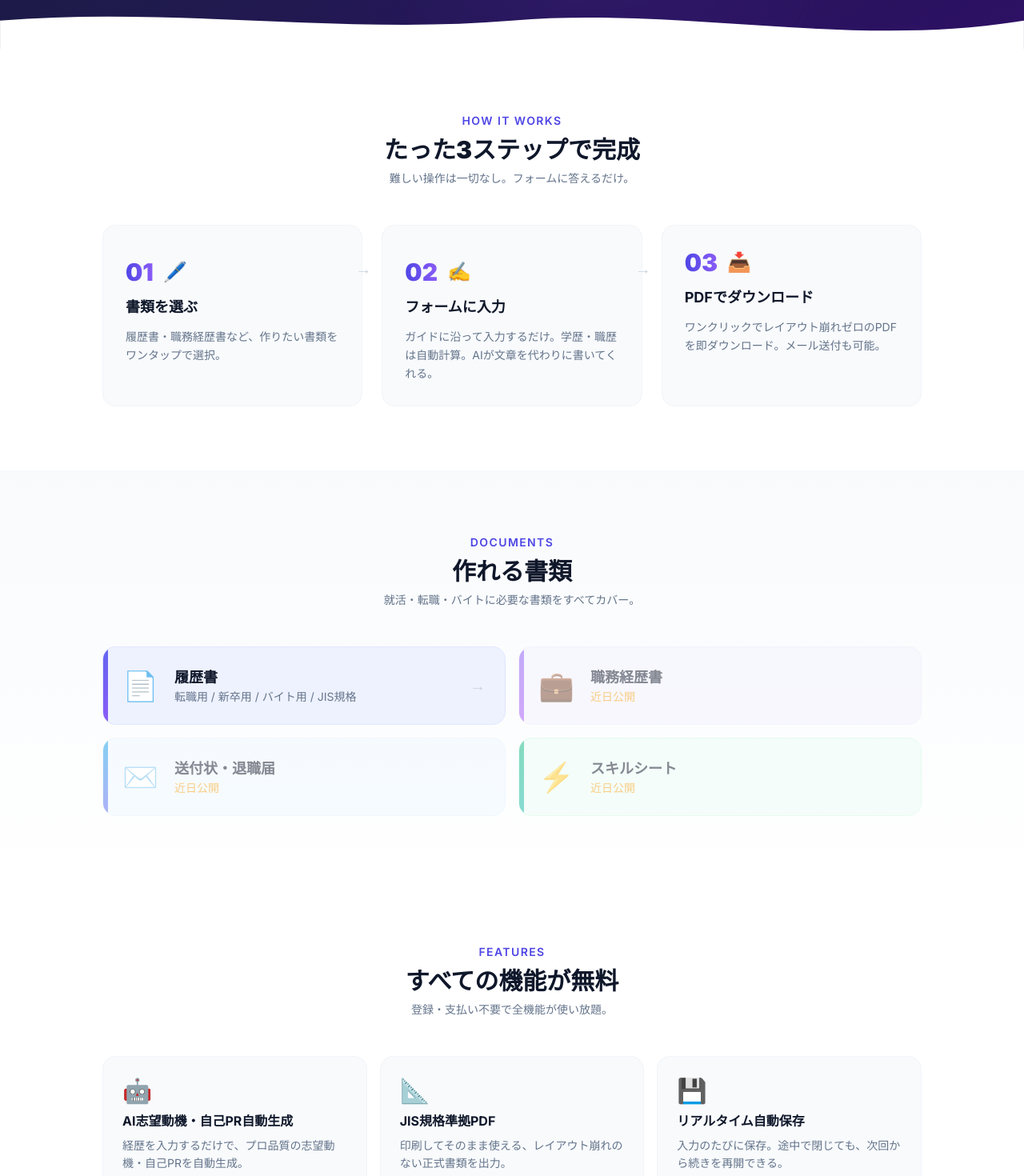
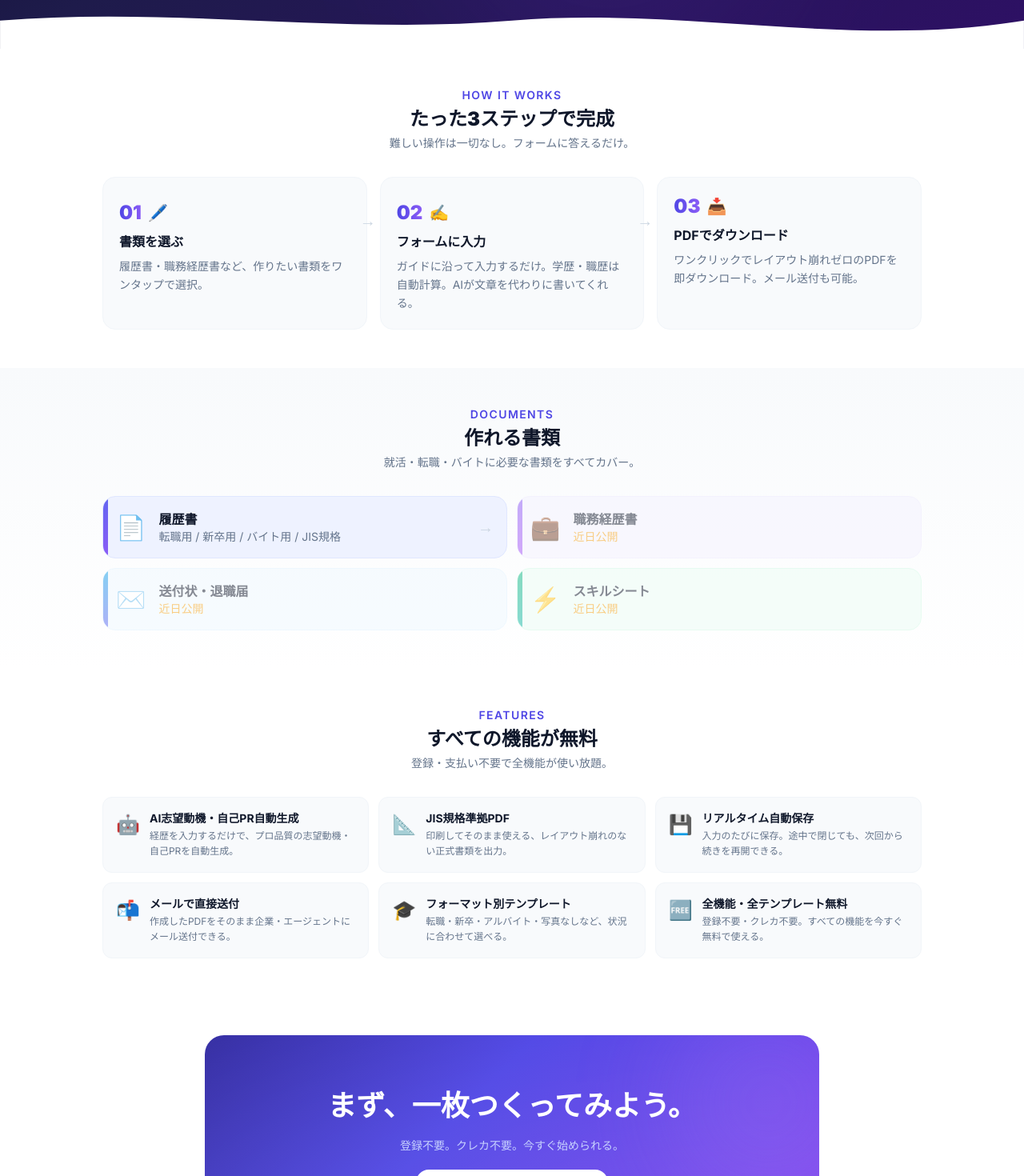
Before and after one commit to yusukeyamanaka198510-max/jibucari, a Next.js app: page / in a window 1280 px wide. Shown: the part 680-2150 px from the top of the page at 80% size. Built offline with nearby package versions, Linux system fonts and the light colour scheme.

Commit message:
各セクションの余白を縮小（py-20→py-12、mb-12→mb-8）

```diff
--- a/src/app/page.tsx
+++ b/src/app/page.tsx
@@ -158,26 +158,26 @@ export default function HomePage() {
       </section>
 
       {/* ── 使い方 3ステップ ────────────────────────────── */}
-      <section id="how" className="py-20 px-5 bg-white">
+      <section id="how" className="py-12 px-5 bg-white">
         <div className="max-w-5xl mx-auto">
-          <div className="text-center mb-12 space-y-2">
+          <div className="text-center mb-8 space-y-1">
             <p className="text-indigo-600 font-semibold text-sm tracking-widest uppercase">How it works</p>
-            <h2 className="text-3xl font-black">たった3ステップで完成</h2>
+            <h2 className="text-2xl font-black">たった3ステップで完成</h2>
             <p className="text-slate-500 text-sm">難しい操作は一切なし。フォームに答えるだけ。</p>
           </div>
-          <div className="grid grid-cols-1 sm:grid-cols-3 gap-6">
+          <div className="grid grid-cols-1 sm:grid-cols-3 gap-4">
             {STEPS.map((s, i) => (
-              <div key={s.n} className="relative bg-slate-50 rounded-2xl p-7 space-y-3 border border-slate-100">
+              <div key={s.n} className="relative bg-slate-50 rounded-2xl p-5 space-y-2 border border-slate-100">
                 {i < STEPS.length - 1 && (
                   <div className="hidden sm:block absolute top-10 -right-3 text-slate-300 text-xl z-10">→</div>
                 )}
-                <div className="flex items-center gap-3">
-                  <span className="text-3xl font-black bg-gradient-to-r from-indigo-600 to-violet-500 bg-clip-text text-transparent">
+                <div className="flex items-center gap-2">
+                  <span className="text-2xl font-black bg-gradient-to-r from-indigo-600 to-violet-500 bg-clip-text text-transparent">
                     {s.n}
                   </span>
-                  <span className="text-2xl">{s.icon}</span>
+                  <span className="text-xl">{s.icon}</span>
                 </div>
-                <p className="font-bold text-lg">{s.title}</p>
+                <p className="font-bold text-base">{s.title}</p>
                 <p className="text-sm text-slate-500 leading-relaxed">{s.body}</p>
               </div>
             ))}
@@ -186,21 +186,21 @@ export default function HomePage() {
       </section>
 
       {/* ── 作れる書類 ──────────────────────────────────── */}
-      <section id="docs" className="py-20 px-5 bg-gradient-to-b from-slate-50 to-white">
+      <section id="docs" className="py-12 px-5 bg-gradient-to-b from-slate-50 to-white">
         <div className="max-w-5xl mx-auto">
-          <div className="text-center mb-12 space-y-2">
+          <div className="text-center mb-8 space-y-1">
             <p className="text-indigo-600 font-semibold text-sm tracking-widest uppercase">Documents</p>
-            <h2 className="text-3xl font-black">作れる書類</h2>
+            <h2 className="text-2xl font-black">作れる書類</h2>
             <p className="text-slate-500 text-sm">就活・転職・バイトに必要な書類をすべてカバー。</p>
           </div>
-          <div className="grid grid-cols-1 sm:grid-cols-2 gap-4">
+          <div className="grid grid-cols-1 sm:grid-cols-2 gap-3">
             {DOC_TYPES.map((d) => {
               const inner = (
-                <div className={`group relative overflow-hidden rounded-2xl ${d.bg} border ${d.border} p-6 flex items-center gap-5 transition-all duration-200 ${d.disabled ? "opacity-50 cursor-not-allowed" : "hover:shadow-xl hover:-translate-y-1 cursor-pointer"}`}>
+                <div className={`group relative overflow-hidden rounded-2xl ${d.bg} border ${d.border} p-4 flex items-center gap-4 transition-all duration-200 ${d.disabled ? "opacity-50 cursor-not-allowed" : "hover:shadow-xl hover:-translate-y-1 cursor-pointer"}`}>
                   <div className={`absolute inset-y-0 left-0 w-1.5 rounded-l-2xl bg-gradient-to-b ${d.color}`} />
-                  <span className="text-4xl">{d.emoji}</span>
+                  <span className="text-3xl">{d.emoji}</span>
                   <div className="min-w-0 flex-1">
-                    <p className="font-bold text-lg text-slate-900">{d.label}</p>
+                    <p className="font-bold text-base text-slate-900">{d.label}</p>
                     <p className={`text-sm truncate ${d.disabled ? "text-amber-500 font-medium" : "text-slate-500"}`}>{d.sub}</p>
                   </div>
                   {!d.disabled && (
@@ -219,22 +219,24 @@ export default function HomePage() {
       </section>
 
       {/* ── 機能一覧 ────────────────────────────────────── */}
-      <section className="py-20 px-5 bg-white">
+      <section className="py-12 px-5 bg-white">
         <div className="max-w-5xl mx-auto">
-          <div className="text-center mb-12 space-y-2">
+          <div className="text-center mb-8 space-y-1">
             <p className="text-indigo-600 font-semibold text-sm tracking-widest uppercase">Features</p>
-            <h2 className="text-3xl font-black">すべての機能が無料</h2>
+            <h2 className="text-2xl font-black">すべての機能が無料</h2>
             <p className="text-slate-500 text-sm">登録・支払い不要で全機能が使い放題。</p>
           </div>
-          <div className="grid grid-cols-1 sm:grid-cols-2 lg:grid-cols-3 gap-4">
+          <div className="grid grid-cols-1 sm:grid-cols-2 lg:grid-cols-3 gap-3">
             {FEATURES.map((f) => (
               <div
                 key={f.title}
-                className="bg-slate-50 rounded-2xl p-6 border border-slate-100 hover:border-indigo-200 hover:shadow-md hover:bg-white transition-all duration-200 space-y-2"
+                className="bg-slate-50 rounded-xl p-4 border border-slate-100 hover:border-indigo-200 hover:shadow-md hover:bg-white transition-all duration-200 flex gap-3 items-start"
               >
-                <span className="text-3xl">{f.icon}</span>
-                <p className="font-bold text-base">{f.title}</p>
-                <p className="text-sm text-slate-500 leading-relaxed">{f.body}</p>
+                <span className="text-2xl flex-shrink-0 mt-0.5">{f.icon}</span>
+                <div>
+                  <p className="font-bold text-sm">{f.title}</p>
+                  <p className="text-xs text-slate-500 leading-relaxed mt-0.5">{f.body}</p>
+                </div>
               </div>
             ))}
           </div>
@@ -242,9 +244,9 @@ export default function HomePage() {
       </section>
 
       {/* ── ボトムCTA ───────────────────────────────────── */}
-      <section className="py-24 px-5">
+      <section className="py-12 px-5">
         <div
-          className="max-w-3xl mx-auto rounded-3xl text-center text-white p-12 sm:p-16 space-y-6 relative overflow-hidden"
+          className="max-w-3xl mx-auto rounded-3xl text-center text-white p-8 sm:p-12 space-y-5 relative overflow-hidden"
           style={{ background: "linear-gradient(135deg, #3730a3 0%, #4F46E5 40%, #7C3AED 100%)" }}
         >
           <div className="pointer-events-none absolute inset-0 bg-[radial-gradient(ellipse_at_bottom_right,rgba(255,255,255,0.12),transparent)]" />
```
